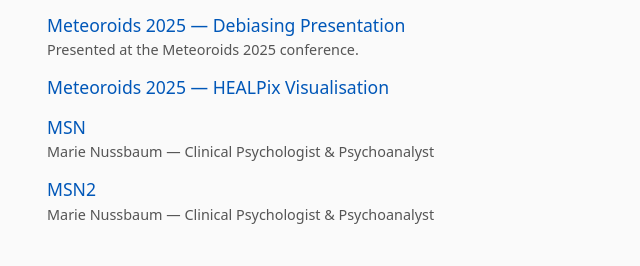
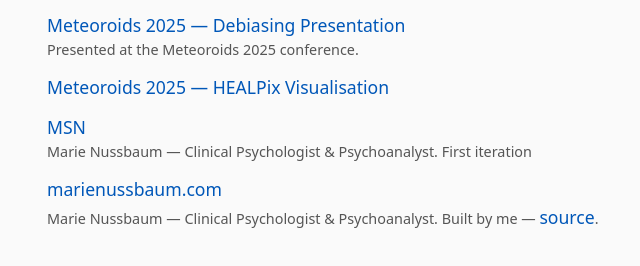
Before and after one commit to knservis/knservis.github.io, an Astro site: page / in a window 1280 px wide. Shown: the part 136-402 px from the top of the page, without its empty margins (233-873 px from the left). Built offline with nearby package versions, Linux system fonts and the light colour scheme; Astro itself is replaced by a stand-in of ours.

Commit message:
Split out msn2 to its own repo

```diff
--- a/src/pages/index.astro
+++ b/src/pages/index.astro
@@ -46,11 +46,11 @@
       </li>
       <li>
         <a href="/msn/">MSN</a>
-        <p class="description">Marie Nussbaum — Clinical Psychologist &amp; Psychoanalyst</p>
+        <p class="description">Marie Nussbaum — Clinical Psychologist &amp; Psychoanalyst. First iteration</p>
       </li>
       <li>
-        <a href="/msn2/">MSN2</a>
-        <p class="description">Marie Nussbaum — Clinical Psychologist &amp; Psychoanalyst</p>
+        <a href="https://marienussbaum.com">marienussbaum.com</a>
+        <p class="description">Marie Nussbaum — Clinical Psychologist &amp; Psychoanalyst. Built by me — <a href="https://github.com/marienussbaum/marienussbaum.github.io">source</a>.</p>
       </li>
     </ul>
   </body>
```
Also changed, not shown: .github/workflows/deploy.yml, 1 other file.
